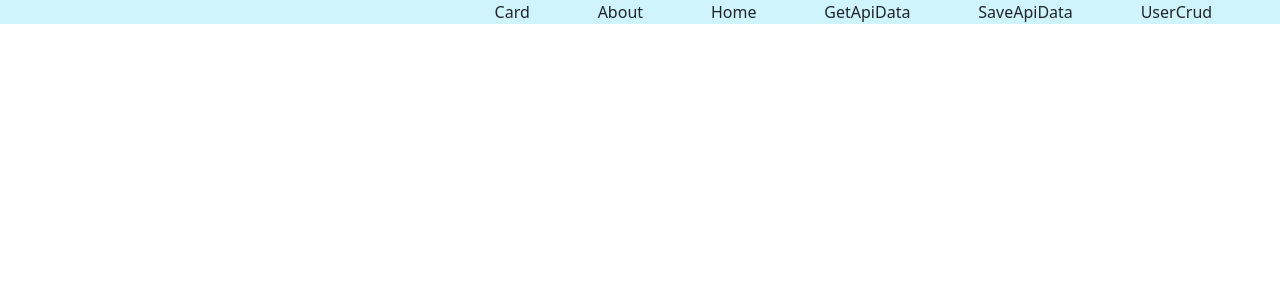
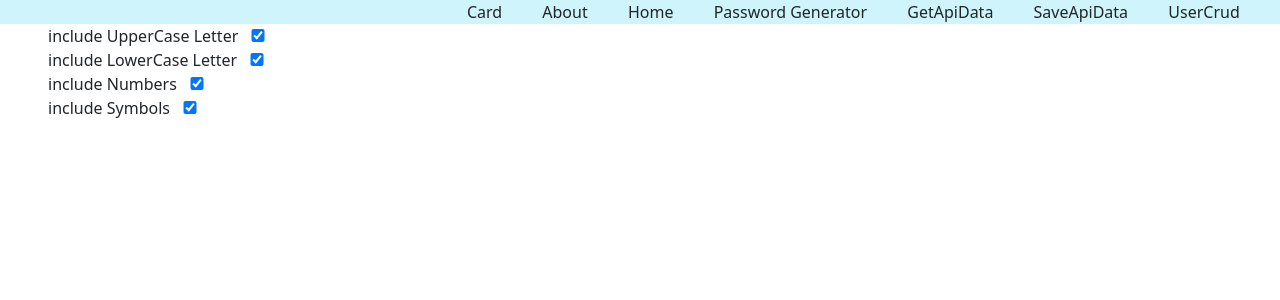
Before and after one commit to OmkarMore01/FSJDbatch, a React (Vite) app: page /pass in a window 1280 px wide. Shown: the top 300 px of the page. Built offline with nearby package versions, Linux system fonts and the light colour scheme.

Commit message:
pass generator added

```diff
--- a/src/App.jsx
+++ b/src/App.jsx
@@ -8,6 +8,7 @@ import About from './components/About'
 import GetApiData from './components/GetApiData'
 import SaveApiData from './components/SaveApiData'
 import UserCrud from './components/UserCrud'
+import PasswordGenerator from './components/PasswordGenerator'
 //useContext hook
 /*
    const userData=createContext();
@@ -31,6 +32,7 @@ function App()
     <Route path='/getapidata' element={<GetApiData/>} />
     <Route path='/saveapidata' element={<SaveApiData/>} />
     <Route path='/usercrud' element={<UserCrud/>}/>
+    <Route path='/pass' element={<PasswordGenerator/>}/>
   </Routes>
 
 
--- a/src/components/Nav.jsx
+++ b/src/components/Nav.jsx
@@ -9,6 +9,7 @@ function Nav() {
        <Link className='text-decoration-none text-dark' to='/card' >Card</Link>
        <Link className='text-decoration-none text-dark' to='/about' >About</Link>
       <Link className='text-decoration-none text-dark' to='/' >Home</Link>
+       <Link className='text-decoration-none text-dark' to='/pass' >Password Generator</Link>
        <Link className='text-decoration-none text-dark' to='/getapidata' >GetApiData</Link>
        <Link className='text-decoration-none text-dark' to='/saveapidata' >SaveApiData</Link>
        <Link className='text-decoration-none text-dark' to='/usercrud' >UserCrud</Link>
--- /dev/null
+++ b/src/components/PasswordGenerator.jsx
@@ -0,0 +1,22 @@
+import React, { useState } from 'react'
+
+function PasswordGenerator() {
+    const[includeUpper,setIncludeUpper]=useState(true)
+    const[includeLower,setIncludeLower]=useState(true)
+    const[includesymbol,setIncludeSymbol]=useState(true)
+    const[includeNumber,setIncludeNumber]=useState(true)
+  return (
+    <div>
+    <form className='w-50 ms-5'>
+    include UpperCase Letter  <input type='checkbox' checked={includeUpper} onChange={()=>setIncludeUpper(!includeUpper)} style={{width:"5%"}}/><br/>
+     include LowerCase Letter    <input type='checkbox' checked={includeLower} onChange={()=>setIncludeLower(!includeLower)} style={{width:"5%"}} /><br/>
+    include Numbers     <input type='checkbox' checked={includeNumber} onChange={()=>setIncludeNumber(!includeNumber)} style={{width:"5%"}} /><br/>
+     include Symbols       <input type='checkbox' checked={includesymbol} onChange={()=>setIncludeSymbol(!includesymbol)} style={{width:"5%"}}/><br/>
+
+    </form>
+
+    </div>
+  )
+}
+
+export default PasswordGenerator
```
